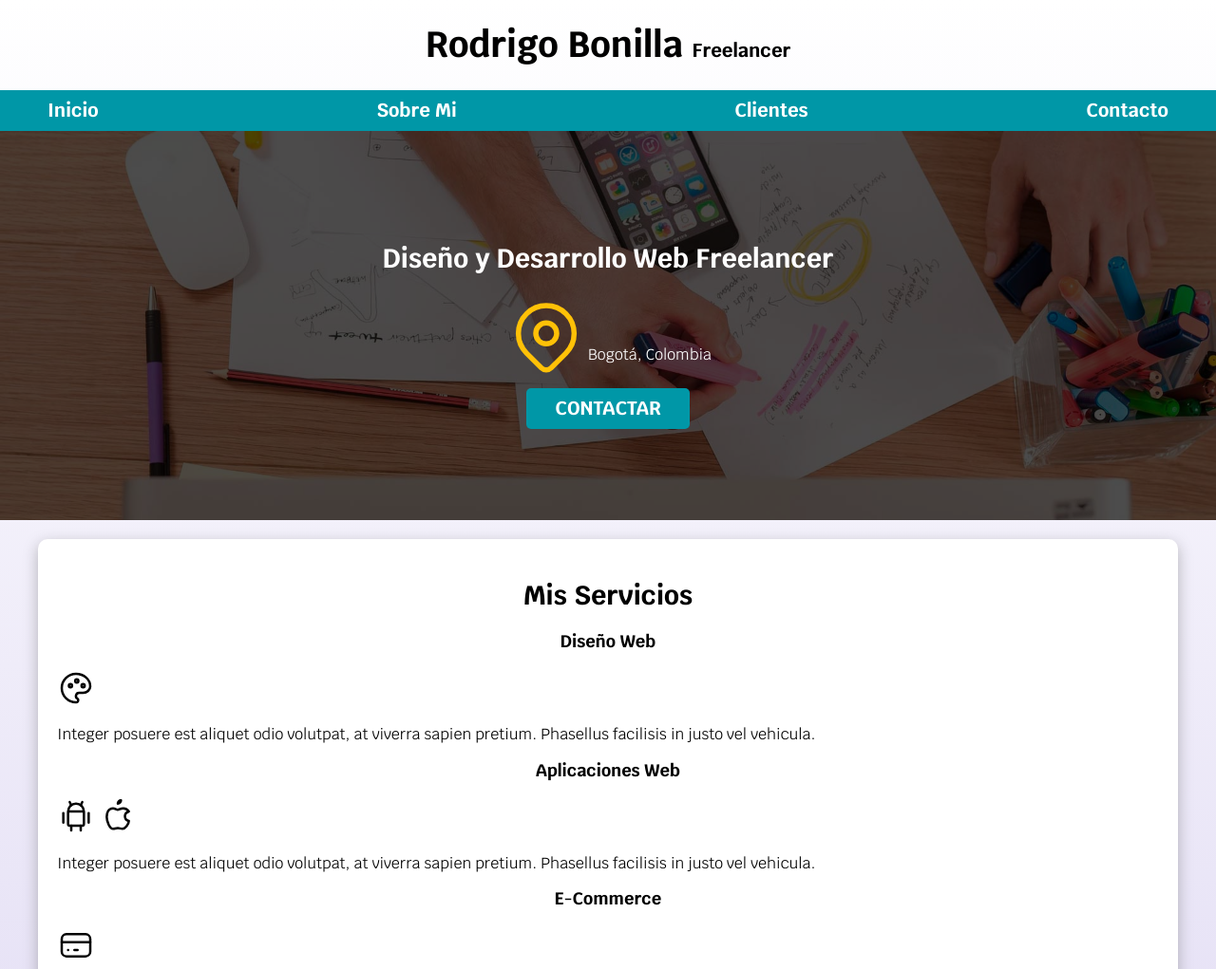
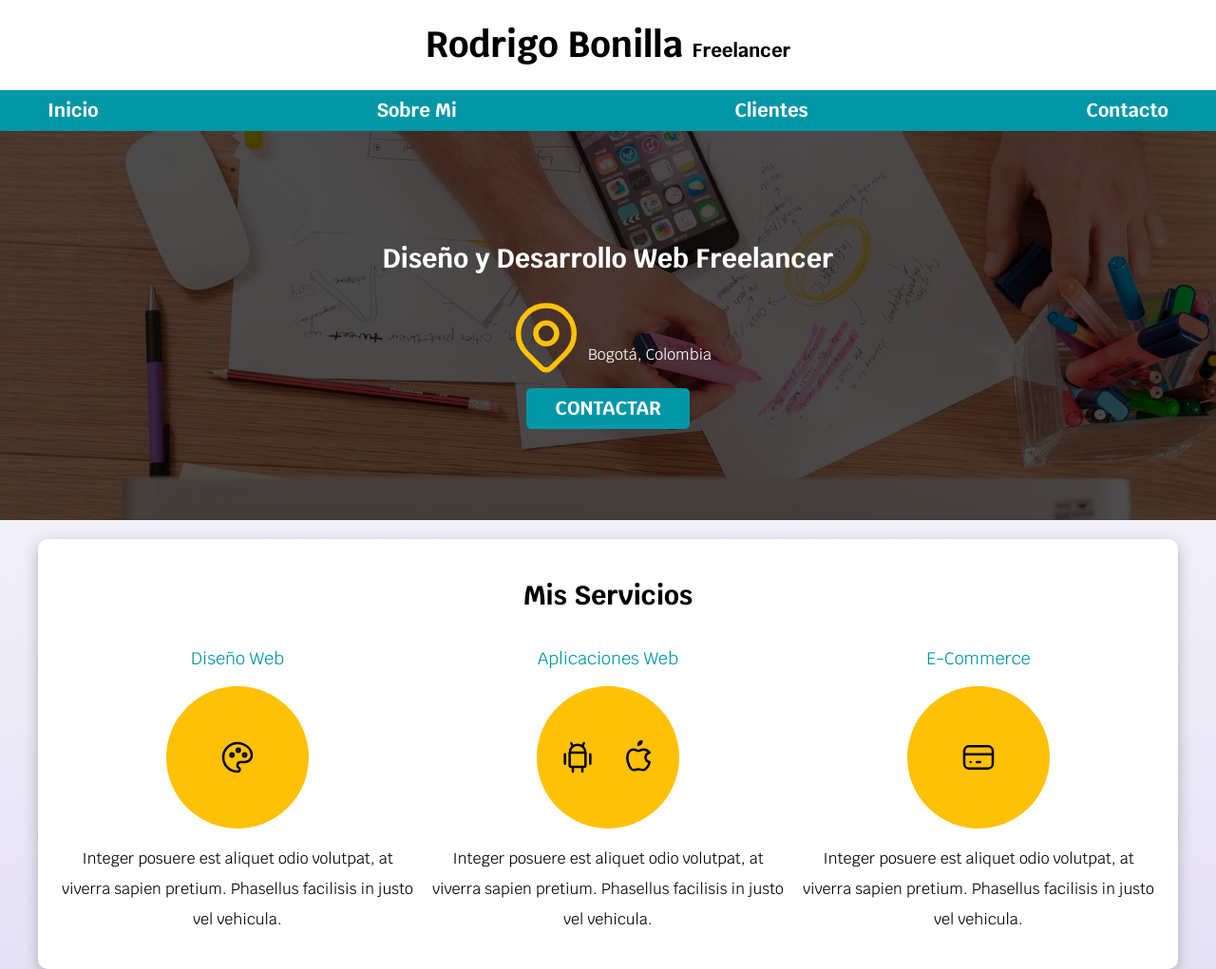
Before and after one commit to r0odr1/freelancer-site, a plain HTML site: page index.html in a window 1280 px wide. Shown: the top 1021 px of the page at 95% size. Drawn offline with Linux system fonts and the light colour scheme.

Commit message:
finish styles seccion main services

```diff
--- a/css/styles.css
+++ b/css/styles.css
@@ -142,3 +142,39 @@ h1, h2, h3 {
   display: flex;
   align-items: flex-end;
 }
+
+/* Servicios */
+
+@media (min-width: 768px) {
+  .services {
+    display: grid;
+    grid-template-columns: repeat( 3, 1fr);
+    column-gap: 1rem;
+  }
+}
+
+.service {
+  display: flex;
+  flex-direction: column;
+  align-items: center;
+}
+
+.service h3 {
+  color: var(--secundary);
+  font-weight: normal;
+}
+
+.service p {
+  line-height: 2;
+  text-align: center;
+}
+
+.service .icons {
+  height: 15rem;
+  width: 15rem;
+  background-color: var(--primary);
+  border-radius: 50%;
+  display: flex;
+  justify-content: space-evenly;
+  align-items: center;
+}
--- a/index.html
+++ b/index.html
@@ -47,9 +47,11 @@
     <main class="container shade">
       <h2>Mis Servicios</h2>
 
-      <section>
+      <div class="services">
+        <section class="service">
           <h3>Diseño Web</h3>
 
+          <div class="icons">
             <svg xmlns="http://www.w3.org/2000/svg" class="icon icon-tabler icon-tabler-palette" width="40" height="40" viewBox="0 0 24 24" stroke-width="1.5" stroke="#000000" fill="none" stroke-linecap="round" stroke-linejoin="round">
               <path stroke="none" d="M0 0h24v24H0z" fill="none"/>
               <path d="M12 21a9 9 0 0 1 0 -18c4.97 0 9 3.582 9 8c0 1.06 -.474 2.078 -1.318 2.828c-.844 .75 -1.989 1.172 -3.182 1.172h-2.5a2 2 0 0 0 -1 3.75a1.3 1.3 0 0 1 -1 2.25" />
@@ -57,6 +59,7 @@
               <path d="M12.5 7.5m-1 0a1 1 0 1 0 2 0a1 1 0 1 0 -2 0" />
               <path d="M16.5 10.5m-1 0a1 1 0 1 0 2 0a1 1 0 1 0 -2 0" />
             </svg>
+          </div>
 
           <p>
             Integer posuere est aliquet odio volutpat, at viverra sapien pretium.
@@ -64,9 +67,10 @@
           </p>
         </section>
 
-      <section>
+        <section class="service">
           <h3>Aplicaciones Web</h3>
 
+          <div class="icons">
             <svg xmlns="http://www.w3.org/2000/svg" class="icon icon-tabler icon-tabler-brand-android" width="40" height="40" viewBox="0 0 24 24" stroke-width="1.5" stroke="#000000" fill="none" stroke-linecap="round" stroke-linejoin="round">
               <path stroke="none" d="M0 0h24v24H0z" fill="none"/>
               <path d="M4 10l0 6" />
@@ -83,6 +87,7 @@
               <path d="M9 7c-3 0 -4 3 -4 5.5c0 3 2 7.5 4 7.5c1.088 -.046 1.679 -.5 3 -.5c1.312 0 1.5 .5 3 .5s4 -3 4 -5c-.028 -.01 -2.472 -.403 -2.5 -3c-.019 -2.17 2.416 -2.954 2.5 -3c-1.023 -1.492 -2.951 -1.963 -3.5 -2c-1.433 -.111 -2.83 1 -3.5 1c-.68 0 -1.9 -1 -3 -1z" />
               <path d="M12 4a2 2 0 0 0 2 -2a2 2 0 0 0 -2 2" />
             </svg>
+          </div>
 
           <p>
             Integer posuere est aliquet odio volutpat, at viverra sapien pretium.
@@ -90,9 +95,10 @@
           </p>
         </section>
 
-      <section>
+        <section class="service">
           <h3>E-Commerce</h3>
 
+          <div class="icons">
             <svg xmlns="http://www.w3.org/2000/svg" class="icon icon-tabler icon-tabler-credit-card" width="40" height="40" viewBox="0 0 24 24" stroke-width="1.5" stroke="#000000" fill="none" stroke-linecap="round" stroke-linejoin="round">
               <path stroke="none" d="M0 0h24v24H0z" fill="none"/>
               <path d="M3 5m0 3a3 3 0 0 1 3 -3h12a3 3 0 0 1 3 3v8a3 3 0 0 1 -3 3h-12a3 3 0 0 1 -3 -3z" />
@@ -100,12 +106,14 @@
               <path d="M7 15l.01 0" />
               <path d="M11 15l2 0" />
             </svg>
+          </div>
 
           <p>
             Integer posuere est aliquet odio volutpat, at viverra sapien pretium.
             Phasellus facilisis in justo vel vehicula.
           </p>
         </section>
+    </div> <!--.service-->
     </main>
 
     <section>
```
Lines whose indentation alone changed are shown as unchanged.
